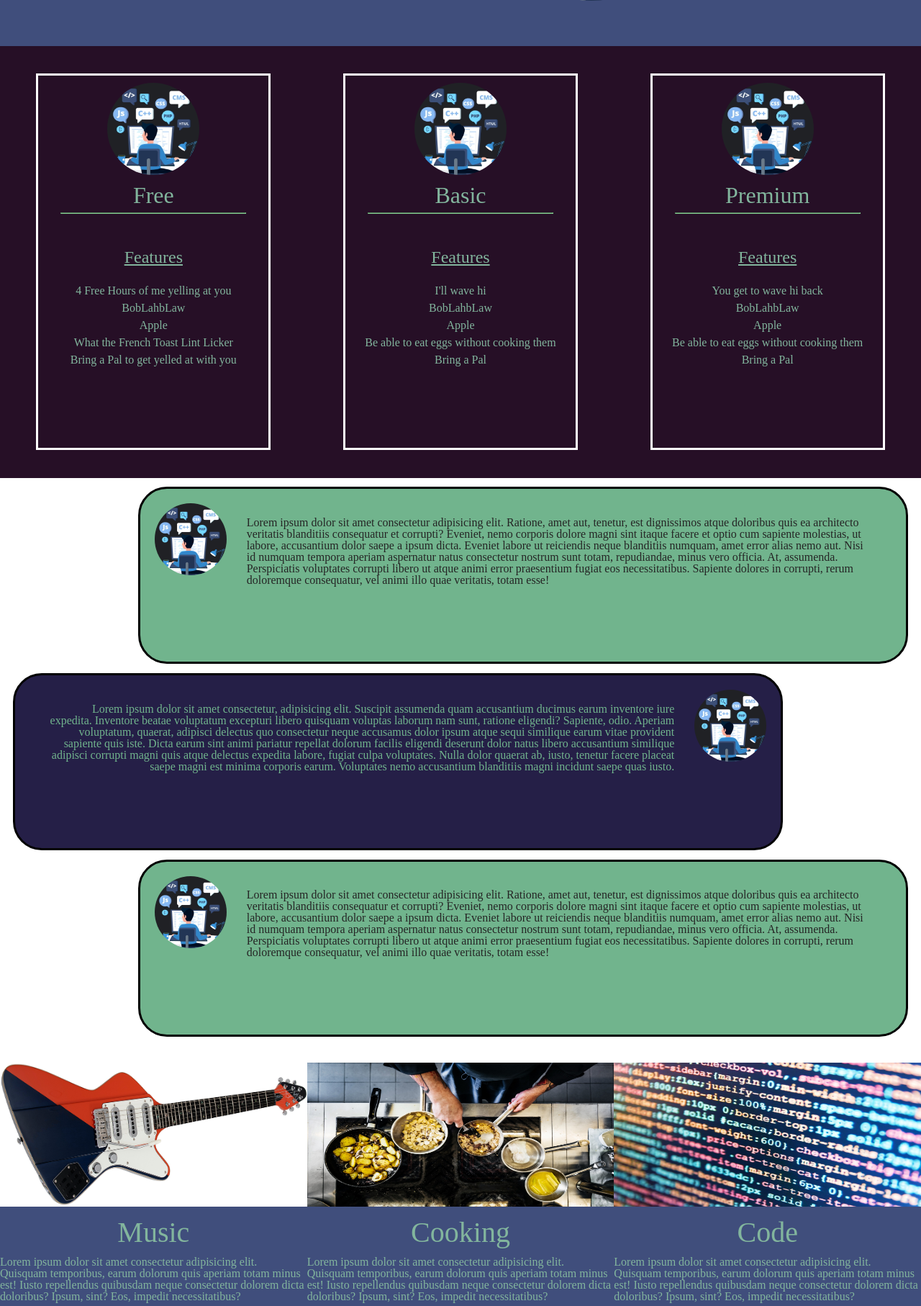
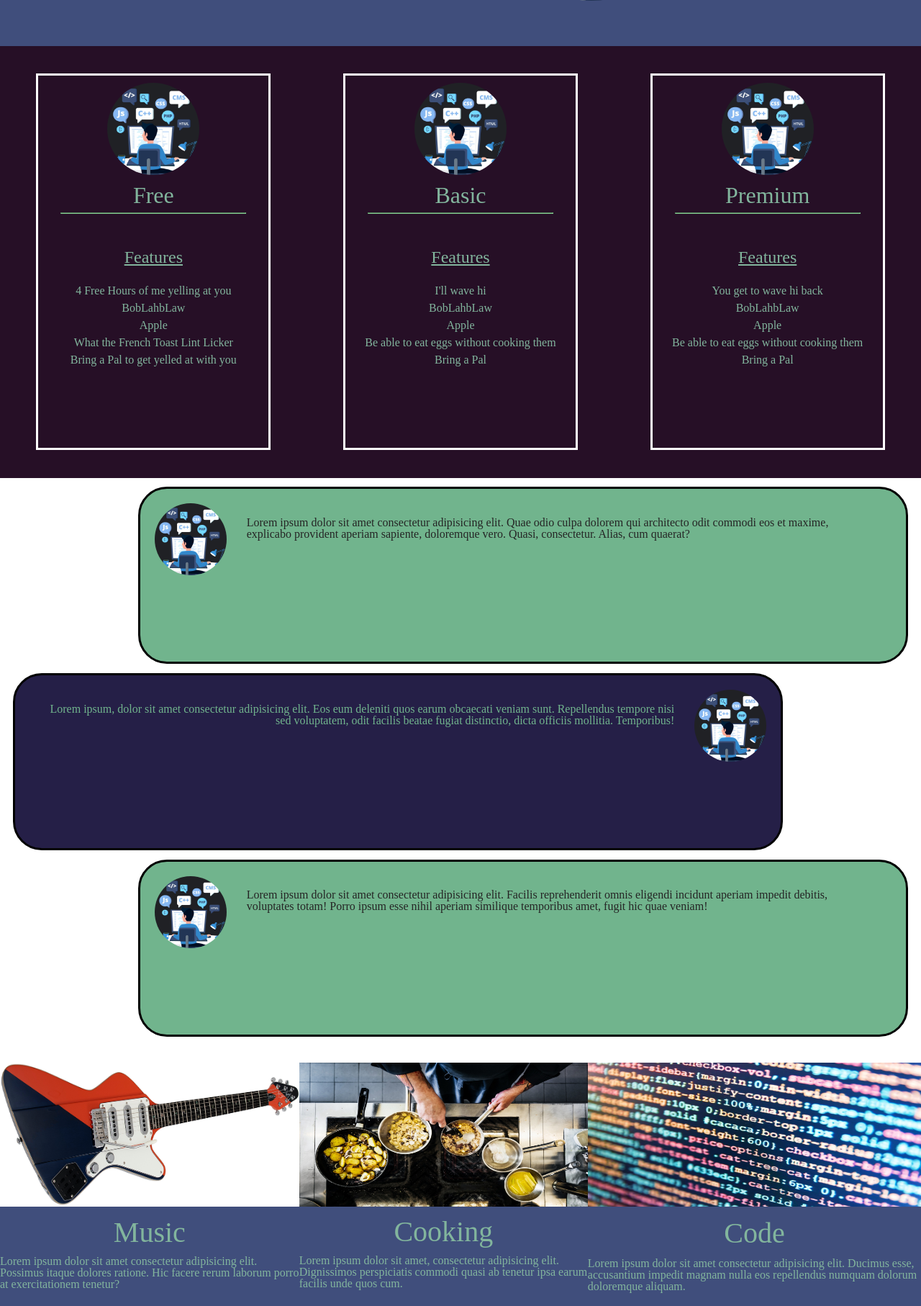
Before and after one commit to cmmeedi/My-First-Webpage-Design, a PHP site: page /index.html in a window 1280 px wide. Shown: the part 432-2246 px from the top of the page at 72% size. Run offline with PHP 8.4, Linux system fonts and the light colour scheme; some web fonts are replaced.

Commit message:
Add files via upload

```diff
--- a/index.html
+++ b/index.html
@@ -138,18 +138,10 @@
 
         <div>
           <p>
-            Lorem ipsum dolor sit amet consectetur adipisicing elit. Ratione,
-            amet aut, tenetur, est dignissimos atque doloribus quis ea
-            architecto veritatis blanditiis consequatur et corrupti? Eveniet,
-            nemo corporis dolore magni sint itaque facere et optio cum sapiente
-            molestias, ut labore, accusantium dolor saepe a ipsum dicta. Eveniet
-            labore ut reiciendis neque blanditiis numquam, amet error alias nemo
-            aut. Nisi id numquam tempora aperiam aspernatur natus consectetur
-            nostrum sunt totam, repudiandae, minus vero officia. At, assumenda.
-            Perspiciatis voluptates corrupti libero ut atque animi error
-            praesentium fugiat eos necessitatibus. Sapiente dolores in corrupti,
-            rerum doloremque consequatur, vel animi illo quae veritatis, totam
-            esse!
+            Lorem ipsum dolor sit amet consectetur adipisicing elit. Quae odio
+            culpa dolorem qui architecto odit commodi eos et maxime, explicabo
+            provident aperiam sapiente, doloremque vero. Quasi, consectetur.
+            Alias, cum quaerat?
           </p>
         </div>
       </div>
@@ -161,18 +153,10 @@
 
         <div>
           <p>
-            Lorem ipsum dolor sit amet consectetur, adipisicing elit. Suscipit
-            assumenda quam accusantium ducimus earum inventore iure expedita.
-            Inventore beatae voluptatum excepturi libero quisquam voluptas
-            laborum nam sunt, ratione eligendi? Sapiente, odio. Aperiam
-            voluptatum, quaerat, adipisci delectus quo consectetur neque
-            accusamus dolor ipsum atque sequi similique earum vitae provident
-            sapiente quis iste. Dicta earum sint animi pariatur repellat dolorum
-            facilis eligendi deserunt dolor natus libero accusantium similique
-            adipisci corrupti magni quis atque delectus expedita labore, fugiat
-            culpa voluptates. Nulla dolor quaerat ab, iusto, tenetur facere
-            placeat saepe magni est minima corporis earum. Voluptates nemo
-            accusantium blanditiis magni incidunt saepe quas iusto.
+            Lorem ipsum, dolor sit amet consectetur adipisicing elit. Eos eum
+            deleniti quos earum obcaecati veniam sunt. Repellendus tempore nisi
+            sed voluptatem, odit facilis beatae fugiat distinctio, dicta
+            officiis mollitia. Temporibus!
           </p>
         </div>
       </div>
@@ -184,18 +168,10 @@
 
         <div>
           <p>
-            Lorem ipsum dolor sit amet consectetur adipisicing elit. Ratione,
-            amet aut, tenetur, est dignissimos atque doloribus quis ea
-            architecto veritatis blanditiis consequatur et corrupti? Eveniet,
-            nemo corporis dolore magni sint itaque facere et optio cum sapiente
-            molestias, ut labore, accusantium dolor saepe a ipsum dicta. Eveniet
-            labore ut reiciendis neque blanditiis numquam, amet error alias nemo
-            aut. Nisi id numquam tempora aperiam aspernatur natus consectetur
-            nostrum sunt totam, repudiandae, minus vero officia. At, assumenda.
-            Perspiciatis voluptates corrupti libero ut atque animi error
-            praesentium fugiat eos necessitatibus. Sapiente dolores in corrupti,
-            rerum doloremque consequatur, vel animi illo quae veritatis, totam
-            esse!
+            Lorem ipsum dolor sit amet consectetur adipisicing elit. Facilis
+            reprehenderit omnis eligendi incidunt aperiam impedit debitis,
+            voluptates totam! Porro ipsum esse nihil aperiam similique
+            temporibus amet, fugit hic quae veniam!
           </p>
         </div>
       </div>
@@ -211,10 +187,9 @@
 
         <div id="musicSummary" class="productSummary">
           <p>
-            Lorem ipsum dolor sit amet consectetur adipisicing elit. Quisquam
-            temporibus, earum dolorum quis aperiam totam minus est! Iusto
-            repellendus quibusdam neque consectetur dolorem dicta doloribus?
-            Ipsum, sint? Eos, impedit necessitatibus?
+            Lorem ipsum dolor sit amet consectetur adipisicing elit. Possimus
+            itaque dolores ratione. Hic facere rerum laborum porro at
+            exercitationem tenetur?
           </p>
         </div>
       </div>
@@ -228,10 +203,9 @@
 
         <div id="cookSummary" class="productSummary">
           <p>
-            Lorem ipsum dolor sit amet consectetur adipisicing elit. Quisquam
-            temporibus, earum dolorum quis aperiam totam minus est! Iusto
-            repellendus quibusdam neque consectetur dolorem dicta doloribus?
-            Ipsum, sint? Eos, impedit necessitatibus?
+            Lorem ipsum dolor sit amet, consectetur adipisicing elit.
+            Dignissimos perspiciatis commodi quasi ab tenetur ipsa earum facilis
+            unde quos cum.
           </p>
         </div>
       </div>
@@ -245,17 +219,28 @@
 
         <div id="codeSummary" class="productSummary">
           <p>
-            Lorem ipsum dolor sit amet consectetur adipisicing elit. Quisquam
-            temporibus, earum dolorum quis aperiam totam minus est! Iusto
-            repellendus quibusdam neque consectetur dolorem dicta doloribus?
-            Ipsum, sint? Eos, impedit necessitatibus?
+            Lorem ipsum dolor sit amet consectetur adipisicing elit. Ducimus
+            esse, accusantium impedit magnam nulla eos repellendus numquam
+            dolorum doloremque aliquam.
           </p>
         </div>
       </div>
     </section>
 
-    <div id="conclusion">♂</div>
+    <div id="conclusion">
+      <h2>♂</h2>
+      <p>
+        Lorem ipsum dolor sit amet consectetur adipisicing elit. Sint qui,
+        officia, dolorem perferendis id cum molestiae dolorum doloremque, illum
+        eaque perspiciatis aliquid porro vitae itaque! Totam, vero alias soluta
+        porro quo veniam perferendis doloremque est laborum voluptate. Culpa
+        provident, modi odit aperiam doloremque, non autem facilis harum nisi
+        saepe nesciunt.
+      </p>
+    </div>
 
-    <footer>&copy Chester Meedi Original April 13th, 2022</footer>
+    <footer>
+      <p id="copyright">&copy Chester Meedi Original April 13th, 2022</p>
+    </footer>
   </body>
 </html>
```
Also changed, not shown: styles.css (+65 -13 lines).
